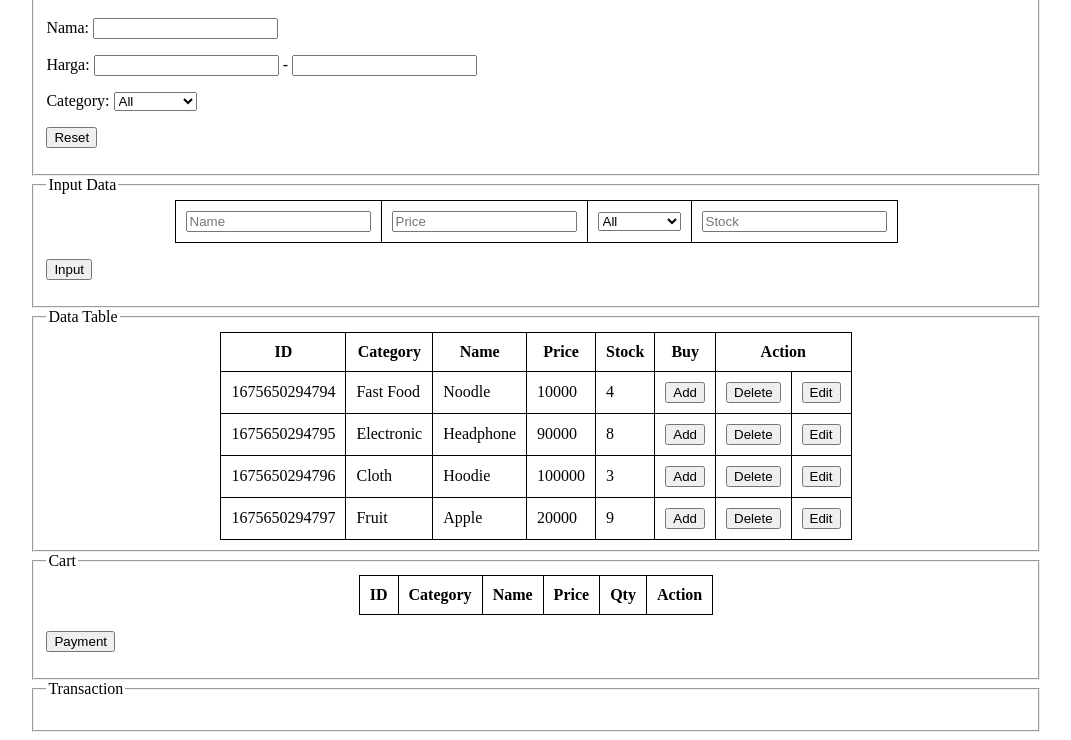
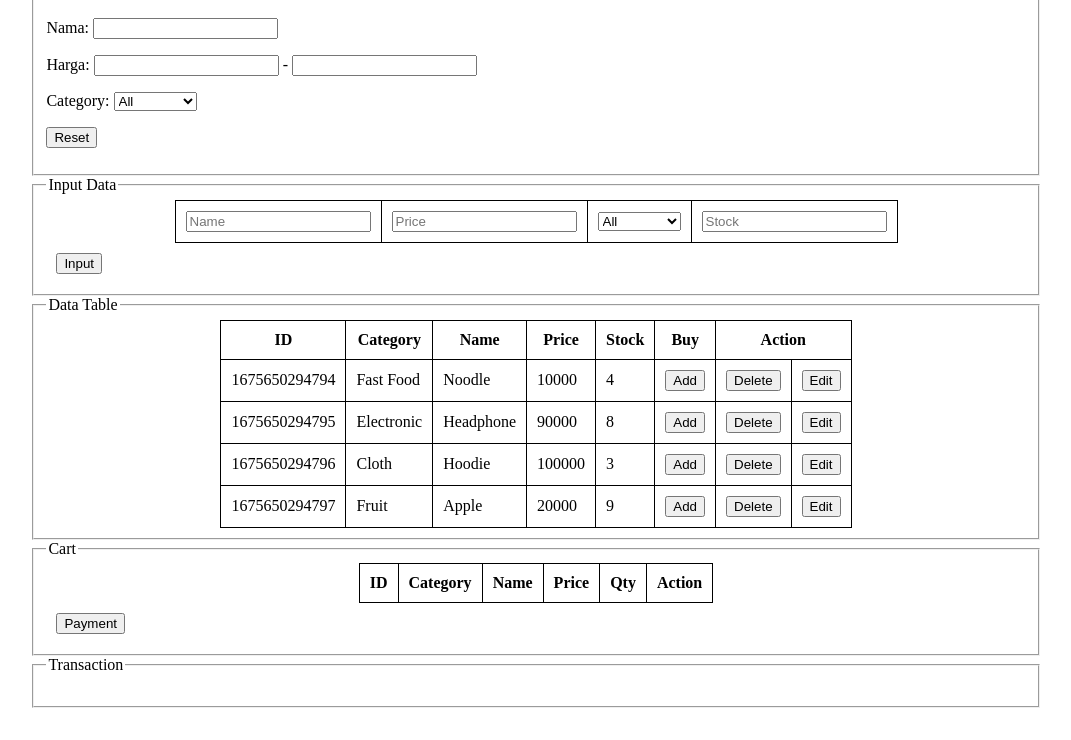
Before and after one commit to VirgiawanLR/Mini-Market-Project, a plain HTML site: page index.html in a window 1280 px wide. Shown: the part 101-841 px from the top of the page, without its empty margins (104-1175 px from the left). After the commit the page ends 817 px from the top, so only its background shows below. Drawn offline with Linux system fonts and the light colour scheme.

Commit message:
modify: class table_button's margin

```diff
--- a/index.html
+++ b/index.html
@@ -80,9 +80,12 @@
             <input type="number" name="stock_input" placeholder="Stock" />
           </td>
         </table>
-        <p>
-          <input type="button" value="Input" onclick="inputData()" />
-        </p>
+        <input
+          type="button"
+          value="Input"
+          onclick="inputData()"
+          class="table_button"
+        />
       </fieldset>
     </form>
     <form action="">
@@ -116,9 +119,12 @@
           </thead>
           <tbody id="cart_table"></tbody>
         </table>
-        <p>
-          <input type="button" value="Payment" onclick="transactionDetail()" />
-        </p>
+        <input
+          type="button"
+          value="Payment"
+          onclick="transactionDetail()"
+          class="table_button"
+        />
       </fieldset>
     </form>
     <form action="">
--- a/style/style.css
+++ b/style/style.css
@@ -19,3 +19,7 @@ form {
 .heading {
   text-align: center;
 }
+
+.table_button {
+  margin: 10px;
+}
```
